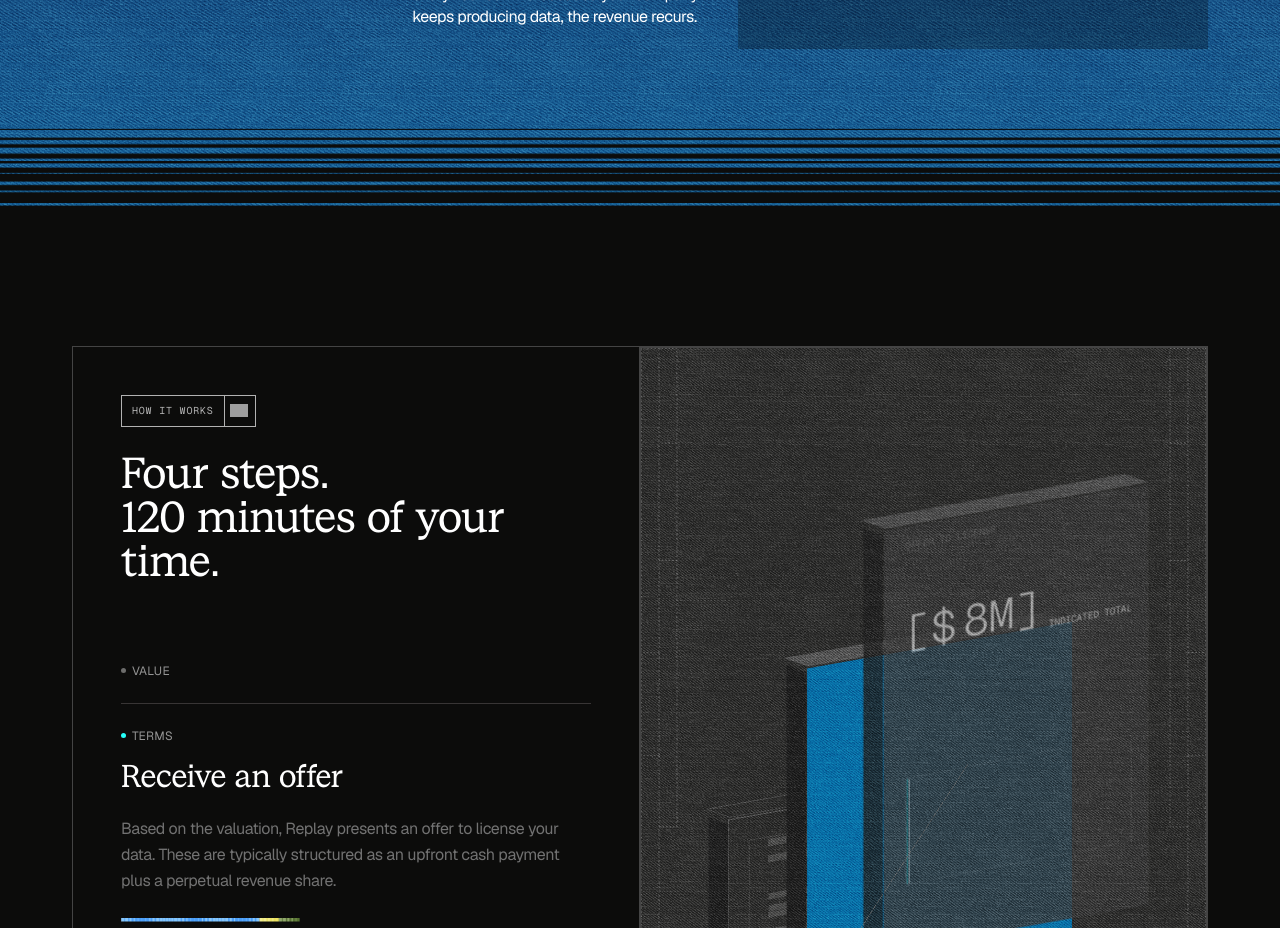
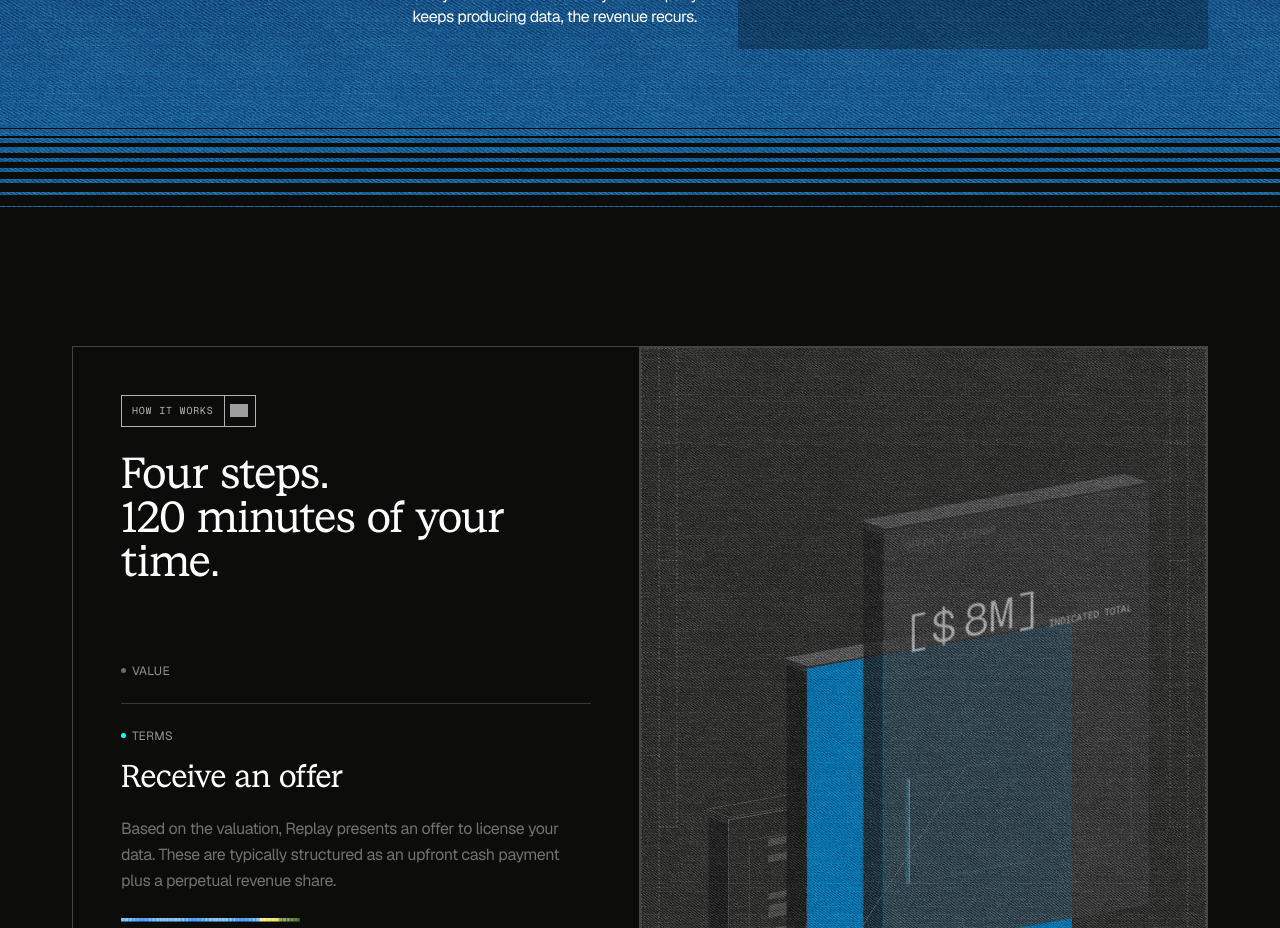
Before and after one commit to PIXELUPLABS/sunsethq, a Next.js app: page / in a window 1280 px wide. Shown: the part 2660-3588 px from the top of the page. Built offline with nearby package versions, Linux system fonts and the light colour scheme; grey boxes are pictures that could not be loaded; a web font is replaced by a local one.

Commit message:
changes for the stripes animation

```diff
--- a/modules/landing/components/bottom-stripes.tsx
+++ b/modules/landing/components/bottom-stripes.tsx
@@ -3,32 +3,33 @@
 import { createIllustrationScaler } from "../lib/illustration-scale";
 import { useInView } from "../hooks/use-in-view";
 
-const SRC = "/images/pricing/bottom-stripes.png";
 const SOURCE = { width: 2882, height: 274 };
-const BAND_COUNT = 10;
+const STRIPE_COLOR = "#0C0C0B";
 
 const s = createIllustrationScaler(SOURCE.width, SOURCE.height);
 
-// Band thickness ramps from 1 unit (top) to BAND_COUNT units (bottom), so
-// the strips visibly thin out toward the top and thicken going down.
-const WEIGHT_TOTAL = (BAND_COUNT * (BAND_COUNT + 1)) / 2;
-const UNIT_HEIGHT = SOURCE.height / WEIGHT_TOTAL;
-const BAND_HEIGHTS = Array.from({ length: BAND_COUNT }, (_, j) => (j + 1) * UNIT_HEIGHT);
+// Exact stripe geometry read directly off /public/images/pricing/bottom-stripes.png
+// (alpha-channel transitions sampled pixel-by-pixel, confirmed uniform across
+// the full width). Listed in final render order — top (thinnest) to bottom
+// (thickest) — i.e. already reversed from the source file's own top-to-bottom
+// order, since the original asset is rendered with a vertical flip.
+const STRIPES = [
+  { height: 3, gapAfter: 15 },
+  { height: 5, gapAfter: 12 },
+  { height: 8, gapAfter: 13 },
+  { height: 11, gapAfter: 10 },
+  { height: 13, gapAfter: 9 },
+  { height: 17, gapAfter: 7 },
+  { height: 22, gapAfter: 6 },
+  { height: 24, gapAfter: 3 },
+  { height: 96, gapAfter: 0 },
+];
 
-const BAND_TOPS = BAND_HEIGHTS.reduce<number[]>((tops, height, j) => {
-  tops.push(j === 0 ? 0 : tops[j - 1] + BAND_HEIGHTS[j - 1]);
+const STRIPE_TOPS = STRIPES.reduce<number[]>((tops, stripe, i) => {
+  tops.push(i === 0 ? 0 : tops[i - 1] + STRIPES[i - 1].height + STRIPES[i - 1].gapAfter);
   return tops;
 }, []);
 
-/**
- * Slices the single bottom-stripes.png asset into horizontal bands — thin at
- * the top, thickening toward the bottom — so each can slide/fade in
- * independently. Bands are placed directly in their final (already flipped)
- * position, showing the matching pre-flip slice of the source image via
- * background-position — this reproduces the original `-scale-y-100` image
- * exactly, without needing a runtime CSS flip that would otherwise invert
- * each band's own reveal-animation direction.
- */
 export function BottomStripes() {
   const { ref, inView } = useInView<HTMLDivElement>({ threshold: 0.2 });
 
@@ -38,23 +39,17 @@ export function BottomStripes() {
       className="pointer-events-none absolute inset-x-0 bottom-0 aspect-[2882/274] w-full overflow-hidden"
       style={{ containerType: "size" }}
     >
-      {BAND_HEIGHTS.map((height, j) => {
-        const finalTop = BAND_TOPS[j];
-        const sourceStart = SOURCE.height - finalTop - height;
-        const delayIndex = BAND_COUNT - 1 - j;
+      {STRIPES.map((stripe, i) => {
+        const delayIndex = STRIPES.length - 1 - i;
 
         return (
           <div
-            key={j}
+            key={i}
             className="absolute left-0 w-full transition-[transform,opacity] ease-out"
             style={{
-              top: s.y(finalTop),
-              height: s.y(height),
-              backgroundImage: `url(${SRC})`,
-              backgroundSize: `${s.x(SOURCE.width)} ${s.y(SOURCE.height)}`,
-              backgroundPositionX: "0px",
-              backgroundPositionY: `-${s.y(sourceStart)}`,
-              backgroundRepeat: "no-repeat",
+              top: s.y(STRIPE_TOPS[i]),
+              height: s.y(stripe.height),
+              background: STRIPE_COLOR,
               transitionDuration: "700ms",
               transitionDelay: `${delayIndex * 70}ms`,
               transform: inView ? "translateY(0)" : "translateY(14px)",
```
